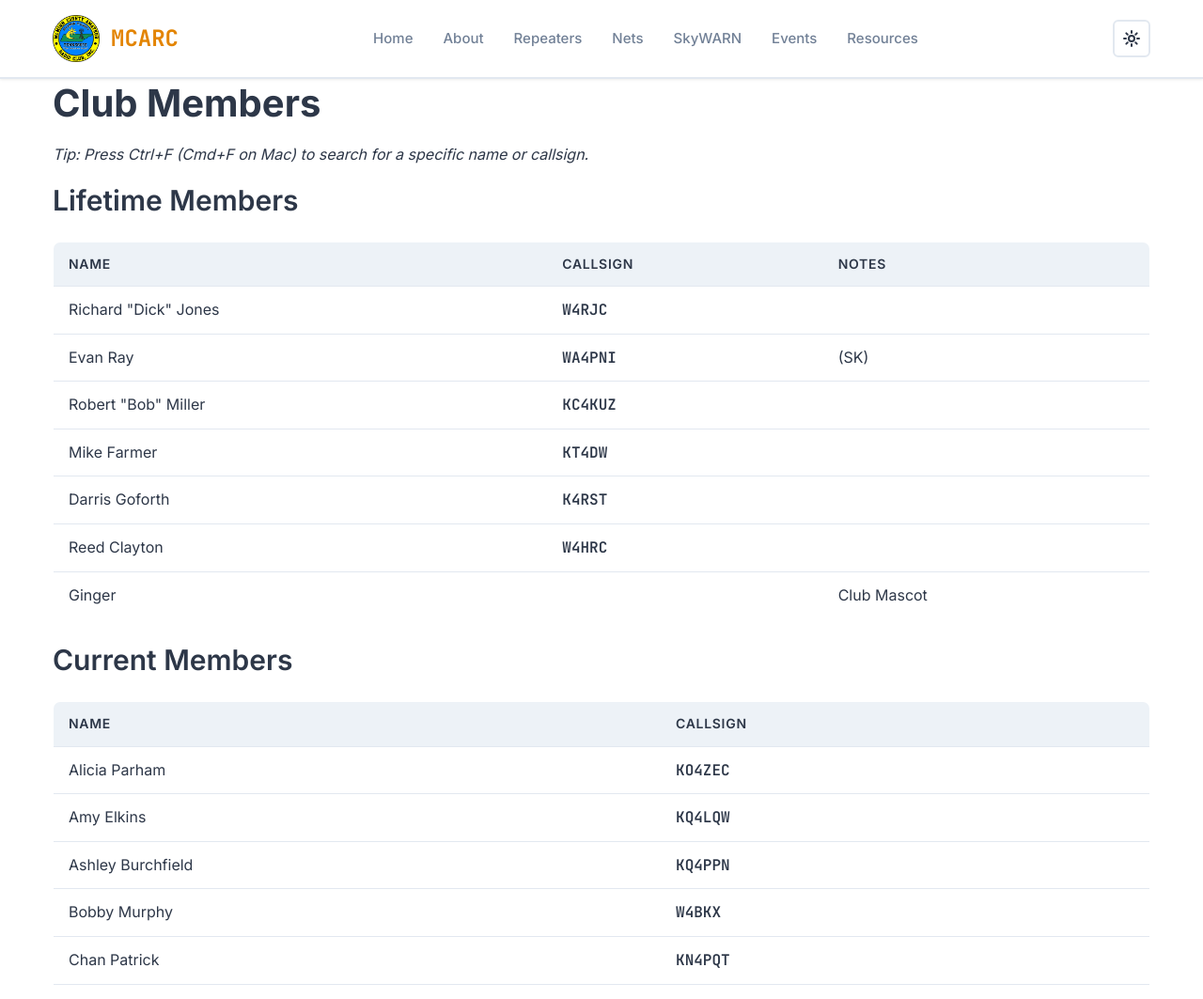
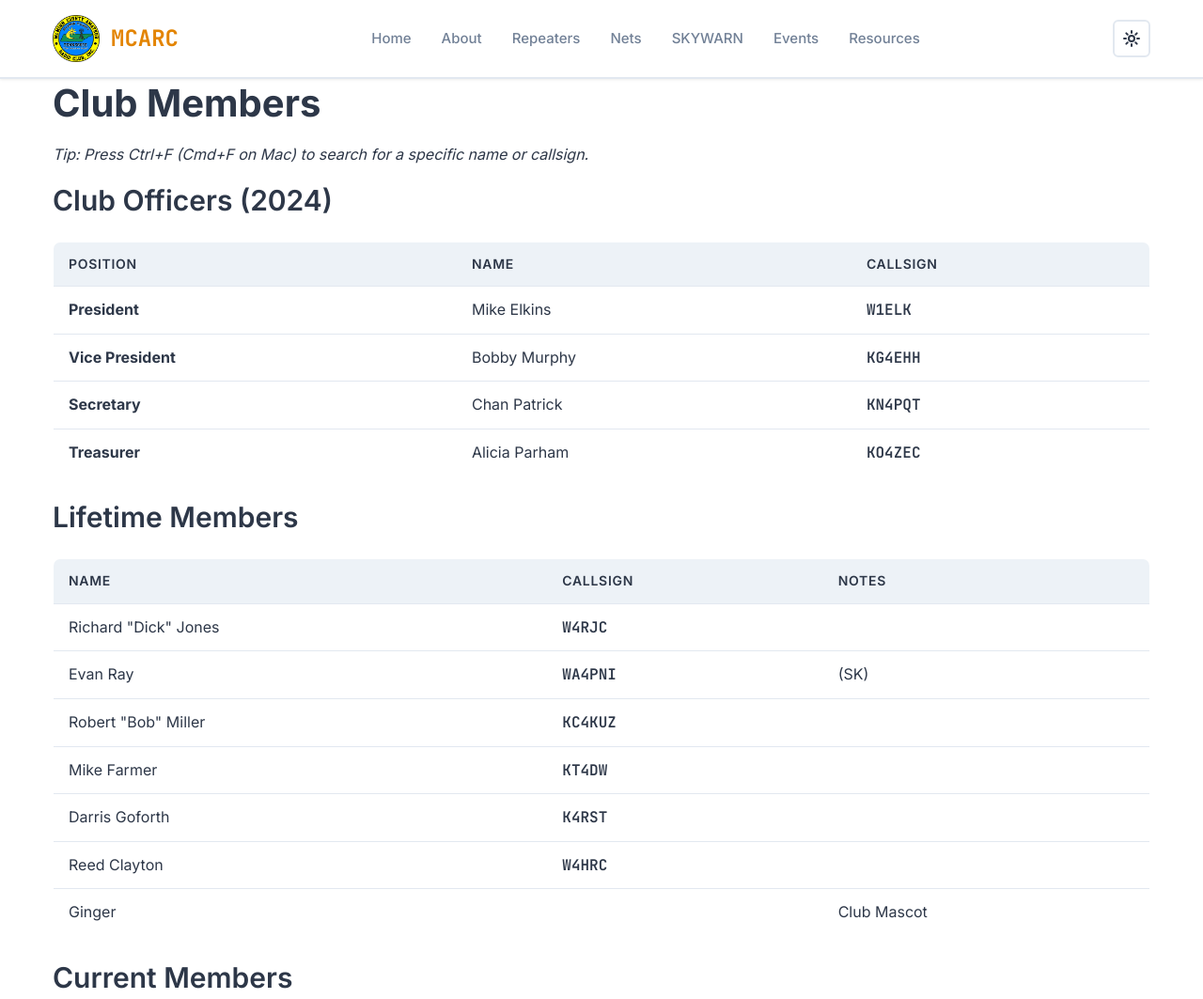
Before and after one commit to mcminnarc/mcarc-website, an Eleventy site: page src/members.njk in a window 1280 px wide. Shown: the top 1063 px of the page at 94% size. Built offline with nearby package versions, Linux system fonts and the light colour scheme; Eleventy itself is replaced by a stand-in of ours; files that its build step writes are made by us from their sources.

Commit message:
Update Members

```diff
--- a/src/_data/members.json
+++ b/src/_data/members.json
@@ -2,7 +2,7 @@
   "year": 2024,
   "officers": [
     { "position": "President", "name": "Mike Elkins", "callsign": "W1ELK" },
-    { "position": "Vice President", "name": "Kenny Kirksey", "callsign": "KN4FIH" },
+    { "position": "Vice President", "name": "Bobby Murphy", "callsign": "KG4EHH" },
     { "position": "Secretary", "name": "Chan Patrick", "callsign": "KN4PQT" },
     { "position": "Treasurer", "name": "Alicia Parham", "callsign": "KO4ZEC" }
   ],
@@ -16,11 +16,8 @@
     { "name": "Ginger", "callsign": "", "note": "Club Mascot" }
   ],
   "members": [
-    { "name": "Alicia Parham", "callsign": "KO4ZEC" },
     { "name": "Amy Elkins", "callsign": "KQ4LQW" },
     { "name": "Ashley Burchfield", "callsign": "KQ4PPN" },
-    { "name": "Bobby Murphy", "callsign": "W4BKX" },
-    { "name": "Chan Patrick", "callsign": "KN4PQT" },
     { "name": "Charlie Floyd", "callsign": "KO4ZEB" },
     { "name": "Chrystal Kern", "callsign": "KN4KPJ" },
     { "name": "Cliff Blackburn", "callsign": "W4TZD" },
@@ -31,6 +28,7 @@
     { "name": "Heidi Wallace", "callsign": "", "note": "In process" },
     { "name": "Herb Hoffman", "callsign": "KI4MJS" },
     { "name": "Jeanette Riddle", "callsign": "KK4ZTG" },
+    { "name": "Joe Knox", "callsign": "KQ4POG" },
     { "name": "John Boyd", "callsign": "KD4ZWU" },
     { "name": "Judy Baker", "callsign": "KO4WEU" },
     { "name": "Kenny Kirksey", "callsign": "KN4FIH" },
@@ -41,14 +39,12 @@
     { "name": "Madison Elkins", "callsign": "KQ4LSF" },
     { "name": "Mark Edmonds", "callsign": "KB1QVP" },
     { "name": "Matt Thayer", "callsign": "KO4IYW" },
-    { "name": "Mike Elkins", "callsign": "W1ELK" },
     { "name": "Mike Ray", "callsign": "KD4HZL" },
     { "name": "Mike Wilson", "callsign": "K4EJE" },
     { "name": "Mike York", "callsign": "KQ4CTA" },
     { "name": "Nathan Floyd", "callsign": "KO4ZDT" },
     { "name": "Nicholas Elkins", "callsign": "KK4QFH" },
     { "name": "Randy Sitzlar", "callsign": "KQ4POV" },
-    { "name": "Robert Murphy", "callsign": "W4BKX" },
     { "name": "Sarah Floyd", "callsign": "KQ4HOG" },
     { "name": "Sid Averett", "callsign": "KM4BBV" },
     { "name": "Steve Page", "callsign": "KO4TLF" },
--- a/src/_data/navigation.json
+++ b/src/_data/navigation.json
@@ -4,7 +4,7 @@
     { "text": "About", "url": "/about/" },
     { "text": "Repeaters", "url": "/repeaters/" },
     { "text": "Nets", "url": "/nets/" },
-    { "text": "SkyWARN", "url": "/skywarn/" },
+    { "text": "SKYWARN", "url": "/skywarn/" },
     { "text": "Events", "url": "/events/" },
     { "text": "Resources", "url": "/resources/" }
   ],
--- a/src/members.njk
+++ b/src/members.njk
@@ -6,6 +6,27 @@ title: Club Members
 <h1>Club Members</h1>
 
 <p><em>Tip: Press Ctrl+F (Cmd+F on Mac) to search for a specific name or callsign.</em></p>
+
+<h2>Club Officers ({{ members.year }})</h2>
+
+<table>
+  <thead>
+    <tr>
+      <th>Position</th>
+      <th>Name</th>
+      <th>Callsign</th>
+    </tr>
+  </thead>
+  <tbody>
+    {%- for officer in members.officers %}
+    <tr>
+      <td><strong>{{ officer.position }}</strong></td>
+      <td>{{ officer.name }}</td>
+      <td class="callsign">{{ officer.callsign }}</td>
+    </tr>
+    {%- endfor %}
+  </tbody>
+</table>
 
 <h2>Lifetime Members</h2>
 
```
Also changed, not shown: src/skywarn.md (+1 -1 lines), 1 other file.
